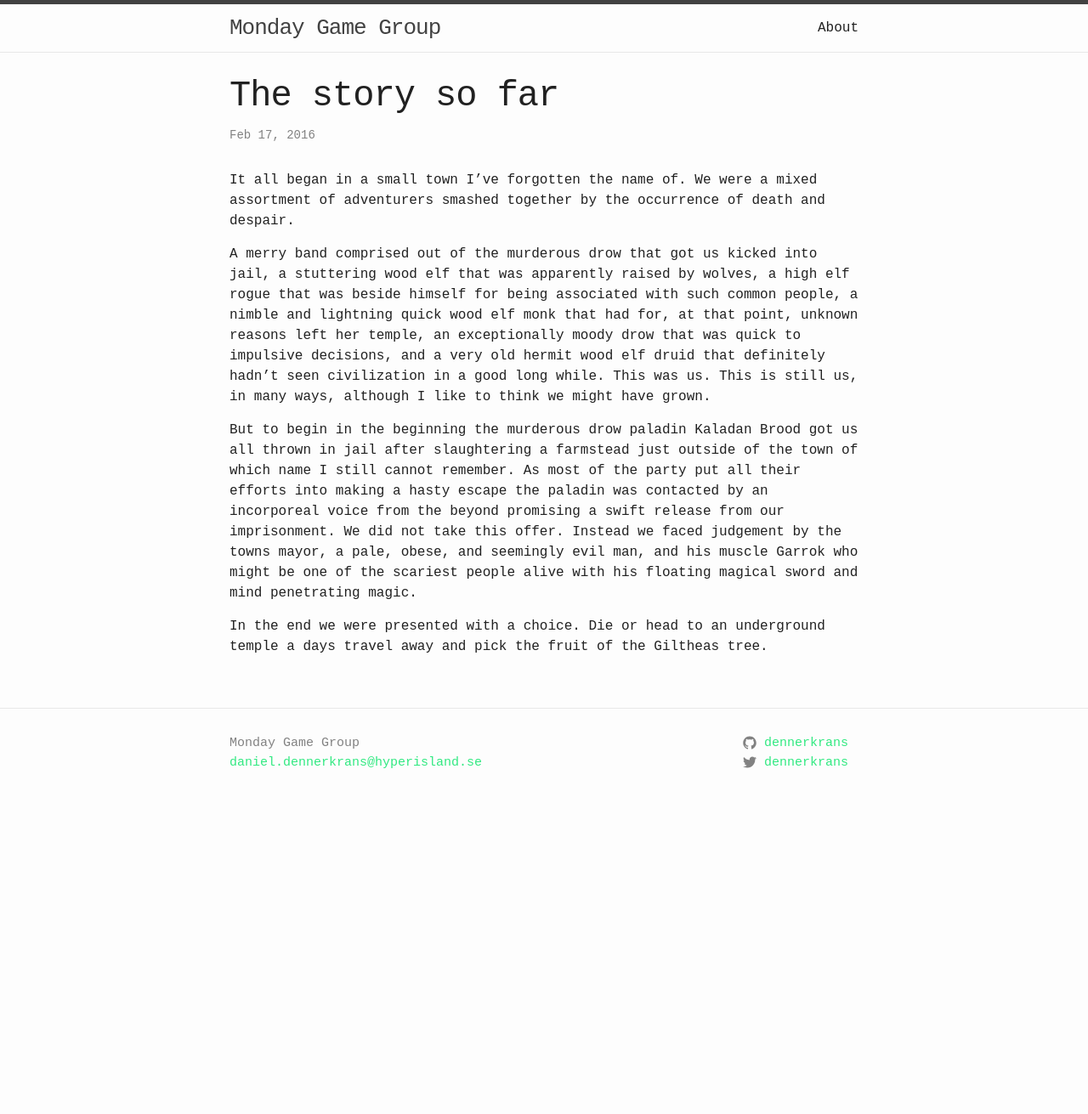
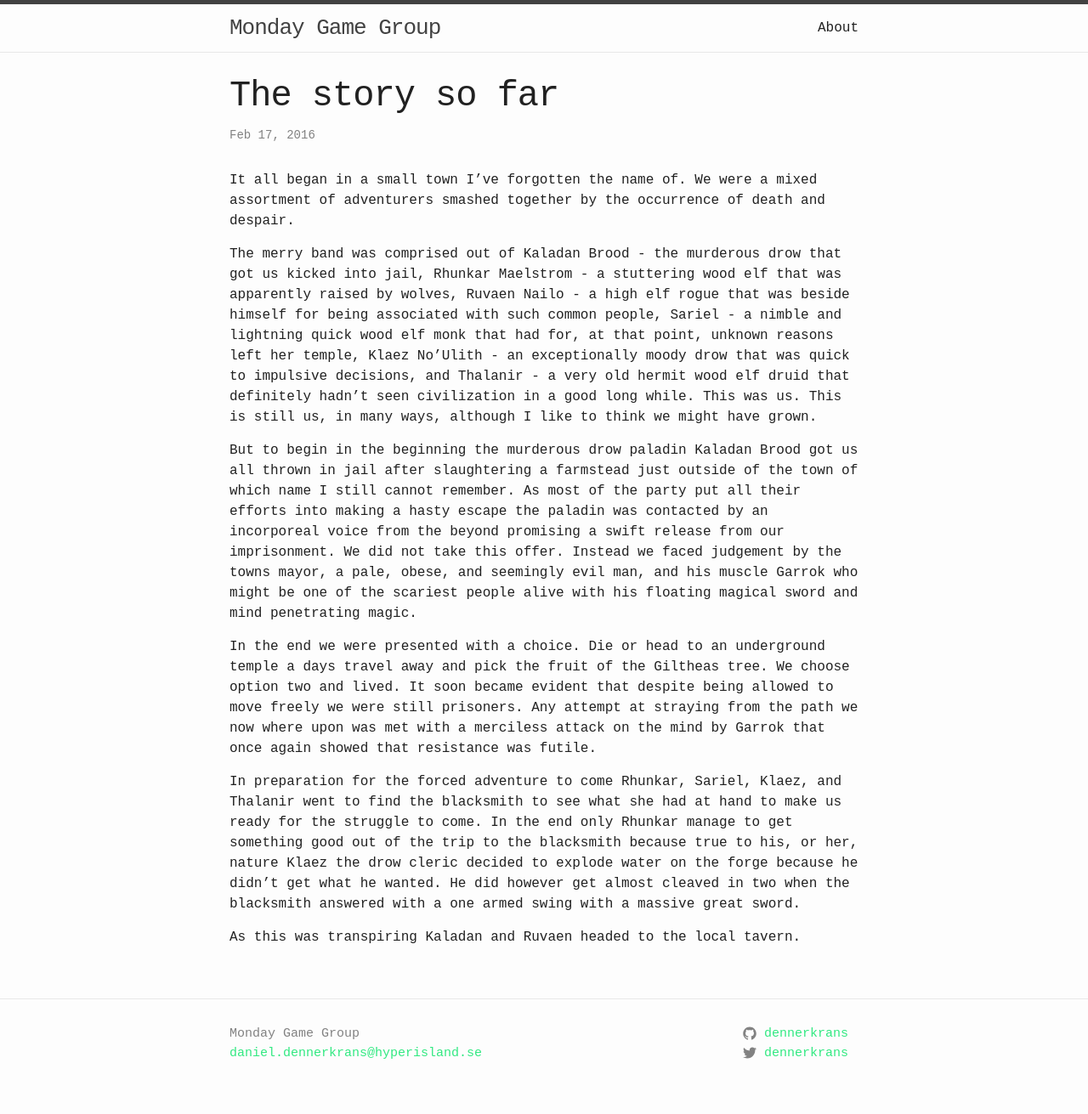
Before and after one commit to danomarr/monday-game-group, a Jekyll site: the page built from _posts/2016-02-17-the-story-so-far.md, in a window 1280 px wide. Shown: the whole page at 85% size. Built offline with Jekyll 4.4.1, drawn with Linux system fonts in a browser that asks for light colours; before the commit the page ends 969 px from its top, so only the background shows below that.

Commit message:
Added another paragraph to the story

```diff
--- a/_posts/2016-02-17-the-story-so-far.md
+++ b/_posts/2016-02-17-the-story-so-far.md
@@ -6,8 +6,12 @@ categories: adventure beginning recap
 ---
 It all began in a small town I've forgotten the name of. We were a mixed assortment of adventurers smashed together by the occurrence of death and despair.
 
-A merry band comprised out of the murderous drow that got us kicked into jail, a stuttering wood elf that was apparently raised by wolves, a high elf rogue that was beside himself for being associated with such common people, a nimble and lightning quick wood elf monk that had for, at that point, unknown reasons left her temple, an exceptionally moody drow that was quick to impulsive decisions, and a very old hermit wood elf druid that definitely hadn't seen civilization in a good long while. This was us. This is still us, in many ways, although I like to think we might have grown.
+The merry band was comprised out of Kaladan Brood - the murderous drow that got us kicked into jail, Rhunkar Maelstrom - a stuttering wood elf that was apparently raised by wolves, Ruvaen Nailo - a high elf rogue that was beside himself for being associated with such common people, Sariel - a nimble and lightning quick wood elf monk that had for, at that point, unknown reasons left her temple, Klaez No'Ulith - an exceptionally moody drow that was quick to impulsive decisions, and Thalanir - a very old hermit wood elf druid that definitely hadn't seen civilization in a good long while. This was us. This is still us, in many ways, although I like to think we might have grown.
 
 But to begin in the beginning the murderous drow paladin Kaladan Brood got us all thrown in jail after slaughtering a farmstead just outside of the town of which name I still cannot remember. As most of the party put all their efforts into making a hasty escape the paladin was contacted by an incorporeal voice from the beyond promising a swift release from our imprisonment. We did not take this offer. Instead we faced judgement by the towns mayor, a pale, obese, and seemingly evil man, and his muscle Garrok who might be one of the scariest people alive with his floating magical sword and mind penetrating magic.
 
-In the end we were presented with a choice. Die or head to an underground temple a days travel away and pick the fruit of the Giltheas tree.
+In the end we were presented with a choice. Die or head to an underground temple a days travel away and pick the fruit of the Giltheas tree. We choose option two and lived. It soon became evident that despite being allowed to move freely we were still prisoners. Any attempt at straying from the path we now where upon was met with a merciless attack on the mind by Garrok that once again showed that resistance was futile.
+
+In preparation for the forced adventure to come Rhunkar, Sariel, Klaez, and Thalanir went to find the blacksmith to see what she had at hand to make us ready for the struggle to come. In the end only Rhunkar manage to get something good out of the trip to the blacksmith because true to his, or her, nature Klaez the drow cleric decided to explode water on the forge because he didn't get what he wanted. He did however get almost cleaved in two when the blacksmith answered with a one armed swing with a massive great sword.
+
+As this was transpiring Kaladan and Ruvaen headed to the local tavern.
```
